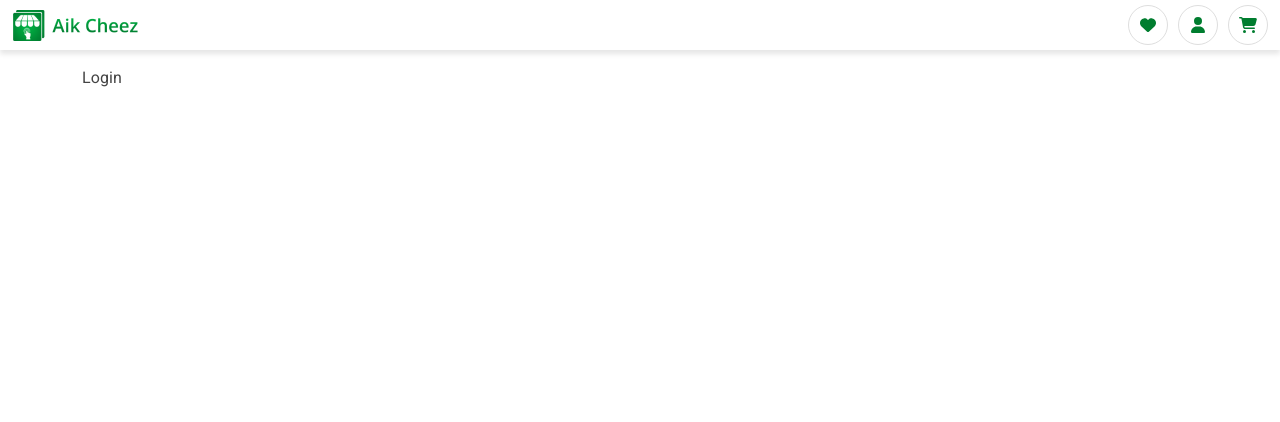
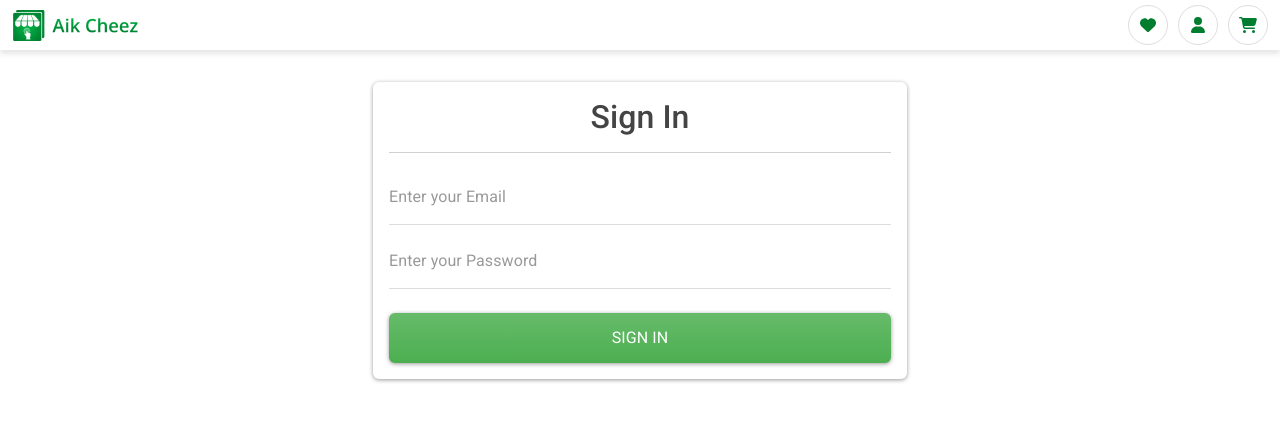
Before and after one commit to muzamil-frontend-dev/online-grocery-store, a React (Create React App) app in the folder frontend/: page /login in a window 1280 px wide. Shown: the top 422 px of the page. Built offline with nearby package versions, Linux system fonts and the light colour scheme.

Commit message:
create login component UI

```diff
--- /dev/null
+++ b/frontend/src/components/FormContainer.jsx
@@ -0,0 +1,31 @@
+import React from "react";
+import { Card, Col, Container, Row } from "react-bootstrap";
+
+const FormContainer = ({ title, size, children }) => {
+  if (!size) {
+    size = 6;
+  }
+  return (
+    <Container>
+      <Row className="justify-content-center pt-3">
+        <Col md={size} xs={12}>
+          {title ? (
+            <Card>
+              <Card.Body>
+                <Card.Title as="h2" className="text-center">
+                  {title}
+                </Card.Title>
+                <hr />
+                {children}
+              </Card.Body>
+            </Card>
+          ) : (
+            children
+          )}
+        </Col>
+      </Row>
+    </Container>
+  );
+};
+
+export default FormContainer;
--- /dev/null
+++ b/frontend/src/components/Loader.jsx
@@ -0,0 +1,7 @@
+import React from "react";
+
+const Loader = () => {
+  return <div>Loader</div>;
+};
+
+export default Loader;
--- /dev/null
+++ b/frontend/src/components/Message.jsx
@@ -0,0 +1,7 @@
+import React from "react";
+
+const Message = () => {
+  return <div>Message</div>;
+};
+
+export default Message;
--- a/frontend/src/pages/Login.jsx
+++ b/frontend/src/pages/Login.jsx
@@ -1,7 +1,44 @@
-import React from "react";
+import React, { useState } from "react";
+import FormContainer from "../components/FormContainer";
+import { Form } from "react-bootstrap";
+// import Loader from "../components/Loader";
+// import Message from "../components/Message";
 
 const Login = () => {
-  return <div>Login</div>;
+  const [email, setEmail] = useState("");
+  const [password, setPassword] = useState("");
+
+  const submitHandler = (e) => {};
+
+  return (
+    <FormContainer title={"Sign In"}>
+      {/* {error ? <Message>{error}</Message> : null}
+      {loading ? <Loader /> : null} */}
+      <Form onSubmit={submitHandler}>
+        <Form.Group className="mb-2">
+          <Form.Control
+            type="email"
+            placeholder="Enter your Email"
+            value={email}
+            onChange={(e) => setEmail(e.target.value)}
+          />
+        </Form.Group>
+        <Form.Group className="mb-2">
+          <Form.Control
+            type="password"
+            placeholder="Enter your Password"
+            value={password}
+            onChange={(e) => setPassword(e.target.value)}
+          />
+        </Form.Group>
+        <div className="d-grid">
+          <button type="submit" className="btn btn-success mt-3">
+            Sign In
+          </button>
+        </div>
+      </Form>
+    </FormContainer>
+  );
 };
 
 export default Login;
```
